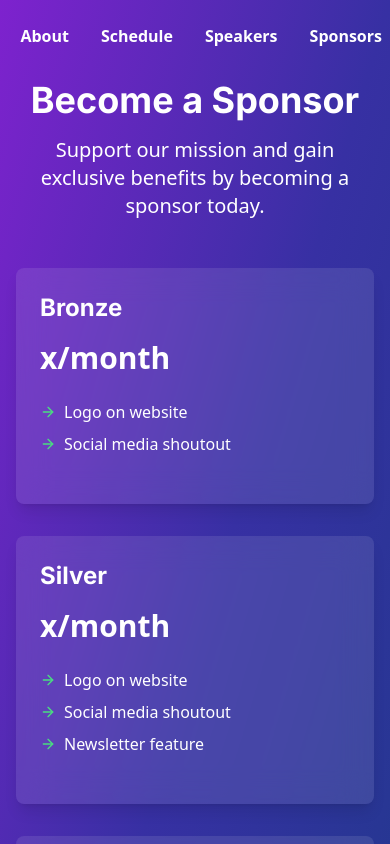
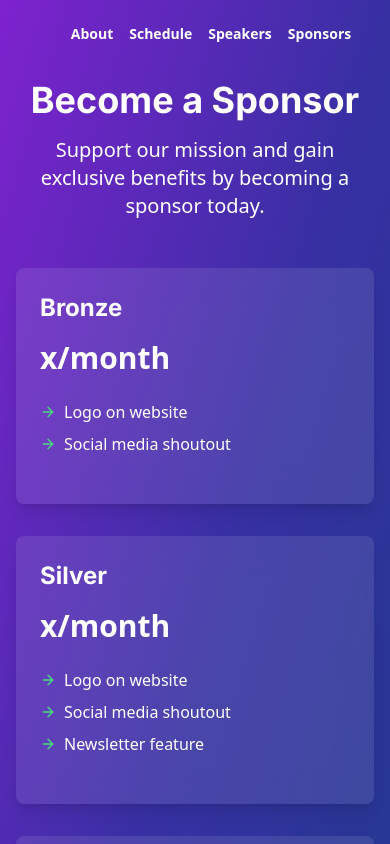
Before and after one commit to bibschan/cloud-summit-2025, a Next.js app: page /sponsor in a window 390 px wide. Shown: the top 844 px of the page. Built offline with nearby package versions, Linux system fonts and the light colour scheme.

Commit message:
Improve navbar responsiveness and styling

```diff
--- a/src/components/nav.tsx
+++ b/src/components/nav.tsx
@@ -22,10 +22,10 @@ export default function Nav() {
   return (
     <nav className={`
       fixed top-0 w-full z-10 py-6 transition duration-300 ease-in-out
-      ${isAtTop ? "" : "backdrop-blur-md shadow-xl"}
+      ${isAtTop ? "" : "bg-black/50 backdrop-blur-md shadow-xl"}
     `}>
-      <div className="container mx-auto px-6 flex justify-end">
-        <div className="flex space-x-8 font-semibold">
+      <div className="container mx-auto px-6 flex lg:justify-end justify-center">
+        <div className="flex space-x-4 sm:space-x-8 font-semibold text-sm md:text-base">
           <Link href="#highlights" className="hover:text-sky-400">
             About
           </Link>
```
